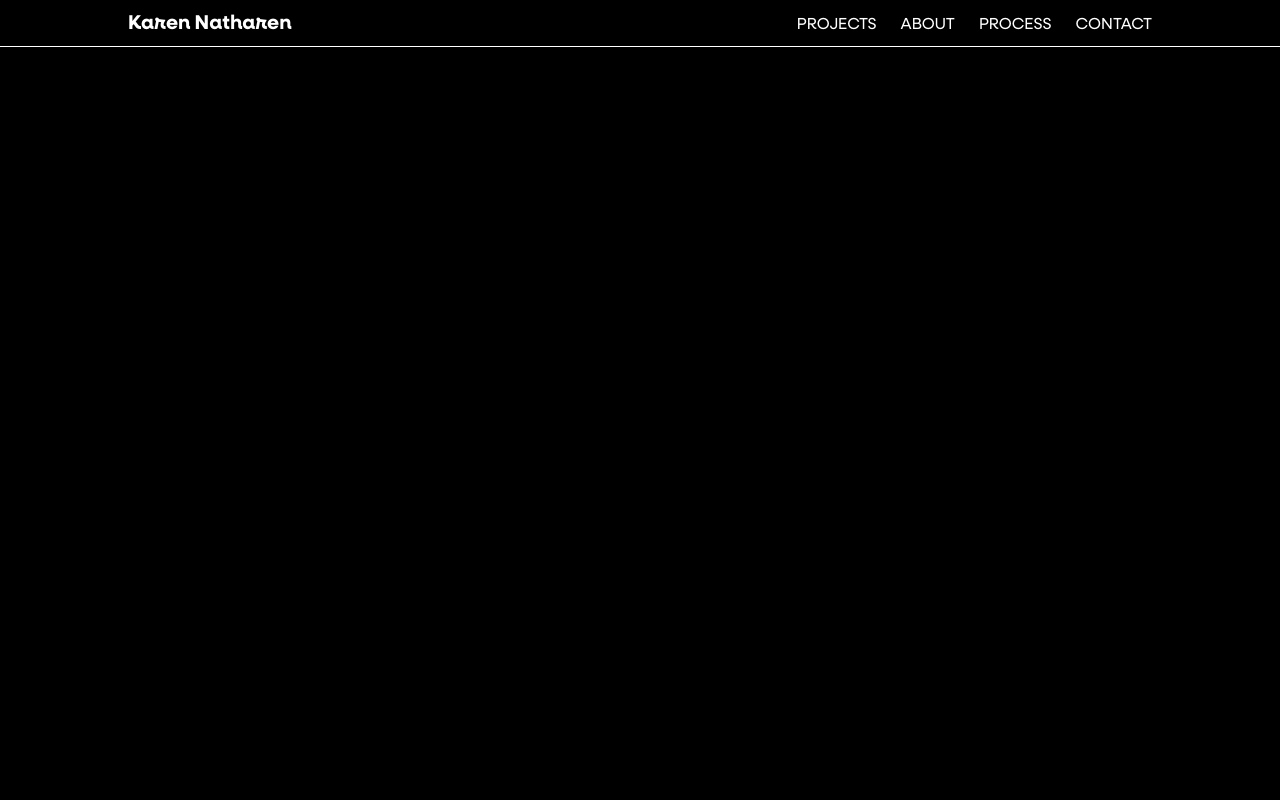
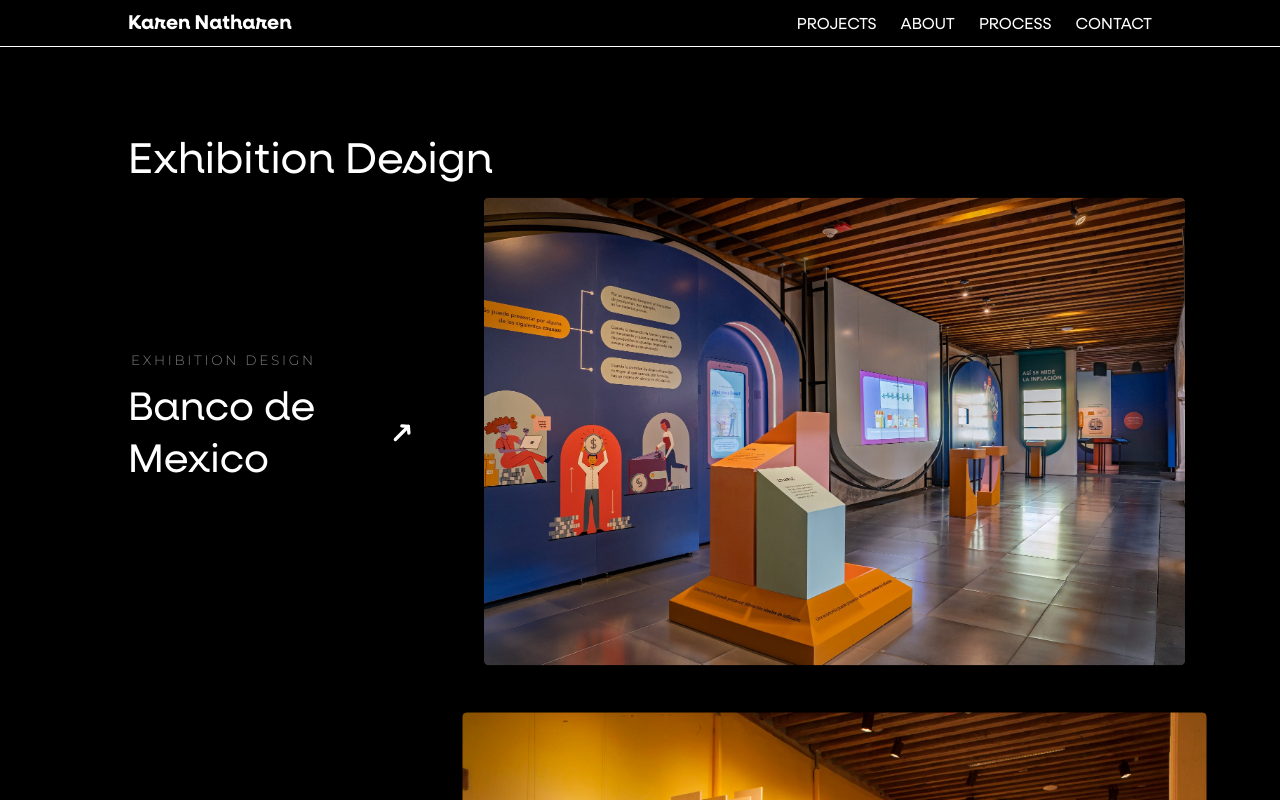
Before and after one commit to ConjecturesandRefutations/Karen-Website, a React (Vite) app: page /exhibition-design in a window 1280 px wide. Shown: the top 800 px of the page. Built offline with nearby package versions, Linux system fonts and the light colour scheme; a web font is replaced by a local one.

Commit message:
show role

```diff
--- a/src/App.css
+++ b/src/App.css
@@ -1,5 +1,19 @@
 .home *{
   color: white;
+}
+
+.exhibition-title, .multimedia-title {
+  font-family: "Neulis", sans-serif;
+  font-weight: 300;
+  font-size: 2.7rem;
+  margin-bottom: -50px;
+  color: white;
+}
+
+.exhibition-title, .multimedia-title  {
+  position: relative;
+  display: inline-block;
+  cursor: pointer;
 }
 
 .contact-drawer__value{
@@ -521,3 +535,9 @@
         margin-bottom: 15px !important
     }
 }
+
+@media(max-width:640px){
+.exhibition-title, .multimedia-title {
+    margin-top: 75px !important
+}
+}
--- a/src/App.jsx
+++ b/src/App.jsx
@@ -4,6 +4,8 @@ import About from "./pages/About";
 import Contact from "./pages/Contact";
 import Process from "./pages/Process";
 import Project from "./pages/Project";
+import ExhibitionDesign from "./pages/ExhibitionDesign";
+import MultimediaInstallation from "./pages/MultimediaInstallation";
 import Header from "./components/Header";
 import "./App.css";
 import "./styles/Header.css";
@@ -19,6 +21,9 @@ function App() {
     <ScrollToTop />
       <Routes>
         <Route path="/" element={<Home />} />
+        <Route path="/exhibition-design" element={<ExhibitionDesign />} />
+        <Route path="/multimedia-installation" element={<MultimediaInstallation />} />
+        <Route path="/" element={<Home />} />
         <Route path="/about" element={<About />} />
         <Route path="/contact" element={<Contact />} />
         <Route path="/process" element={<Process />} />
--- /dev/null
+++ b/src/pages/ExhibitionDesign.jsx
@@ -0,0 +1,21 @@
+import { projects } from "../data/projects";
+import ProjectCard from "../components/ProjectCard";
+
+const CATEGORY = "Exhibition Design";
+
+export default function ExhibitionDesign() {
+  const exhibitionProjects = projects.filter(
+    (project) => project.category === CATEGORY
+  );
+
+  return (
+    <div className="home exhibition-design">
+        <div className="project-grid">
+            <h1 class="exhibition-title">Exhibition Design</h1>
+            {exhibitionProjects.map((project) => (
+            <ProjectCard key={project.id} project={project} />
+            ))}
+        </div>
+    </div>
+  );
+}
--- /dev/null
+++ b/src/pages/MultimediaInstallation.jsx
@@ -0,0 +1,21 @@
+import { projects } from "../data/projects";
+import ProjectCard from "../components/ProjectCard";
+
+const CATEGORY = "Multimedia Installation";
+
+export default function MultimediaInstallation() {
+  const multimediaProjects = projects.filter(
+    (project) => project.category === CATEGORY
+  );
+
+  return (
+    <div className="home multimedia-installation">
+        <div className="project-grid">
+            <h1 class="multimedia-title">Multimedia Installation</h1>
+            {multimediaProjects.map((project) => (
+            <ProjectCard key={project.id} project={project} />
+            ))}
+        </div>
+    </div>
+  );
+}
--- a/src/pages/Project.jsx
+++ b/src/pages/Project.jsx
@@ -21,7 +21,7 @@ export default function ProjectPage() {
   return (
     <div className="project-page">
       <h1 className="inner-project-title">{project.title}</h1>
-      <p className="inner-project-category">{project.role}</p>
+      <p className="inner-project-category"><b>Role:</b> {project.role}</p>
 
       <div className="inner-project-content">
         <div className="inner-project-content-body">
```
